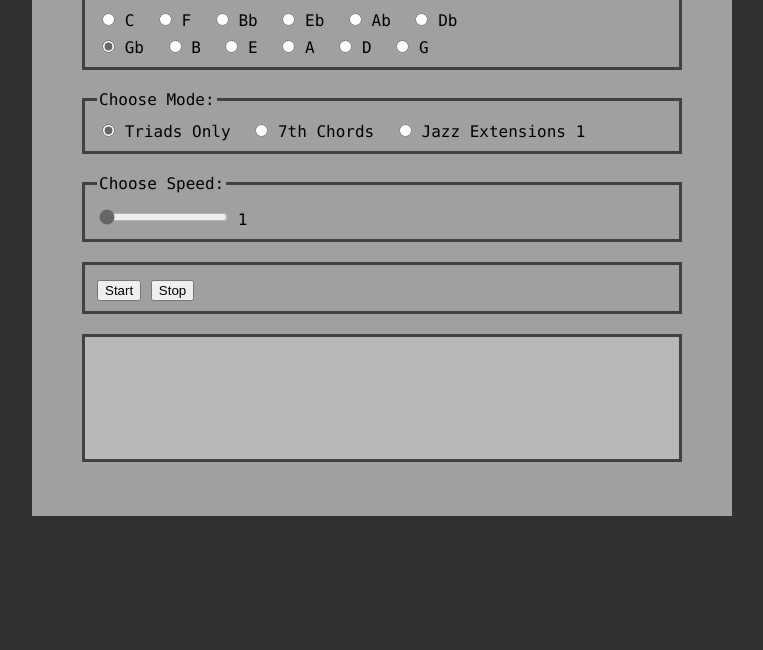
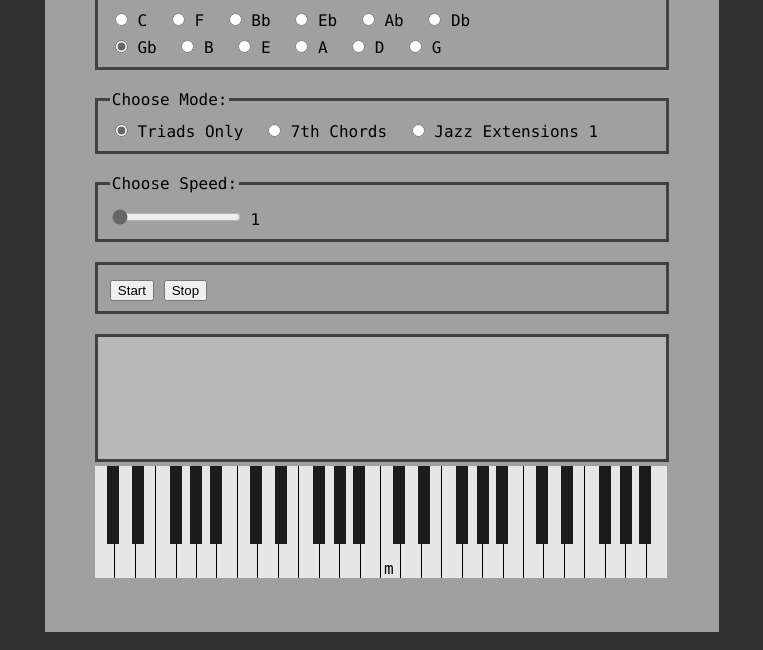
Before and after one commit to elliothogg/piano-chord-practice-tool, a plain HTML site: page index.html in a window 1280 px wide. Shown: the part 150-800 px from the top of the page, without its empty margins (258-1021 px from the left). Drawn offline with Linux system fonts and the light colour scheme.

Commit message:
added keyboard- layout ok but doesnt scale

```diff
--- a/index.html
+++ b/index.html
@@ -93,6 +93,74 @@
         </textarea>
 
 
+        <figure id="keyboard">
+            <div class="left_cluster">
+                <div class="key white_key" id="C2"></div>
+                <div class="key black_key" id="Db2"></div>
+                <div class="key white_key" id="D2"></div>
+                <div class="key black_key" id="Eb2"></div>
+                <div class="key white_key" id="E2"></div>
+            </div>
+            <div class="right_cluster">
+                <div class="key white_key" id="F2"></div>
+                <div class="key black_key" id="Gb2"></div>
+                <div class="key white_key" id="G2"></div>
+                <div class="key black_key" id="Ab2"></div>
+                <div class="key white_key" id="A2"></div>
+                <div class="key black_key" id="Bb2"></div>
+                <div class="key white_key" id="B2"></div>
+            </div>
+            <div class="left_cluster">
+                <div class="key white_key" id="C3"></div>
+                <div class="key black_key" id="Db3"></div>
+                <div class="key white_key" id="D3"></div>
+                <div class="key black_key" id="Eb3"></div>
+                <div class="key white_key" id="E3"></div>
+            </div>
+            <div class="right_cluster">
+                <div class="key white_key" id="F3"></div>
+                <div class="key black_key" id="Gb3"></div>
+                <div class="key white_key" id="G3"></div>
+                <div class="key black_key" id="Ab3"></div>
+                <div class="key white_key" id="A3"></div>
+                <div class="key black_key" id="Bb3"></div>
+                <div class="key white_key" id="B3"></div>
+            </div>
+            <div class="left_cluster">
+                <div class="key white_key" id="C4">
+                    <p>m</p>
+                </div>
+                <div class="key black_key" id="Db4"></div>
+                <div class="key white_key" id="D4"></div>
+                <div class="key black_key" id="Eb4"></div>
+                <div class="key white_key" id="E4"></div>
+            </div>
+            <div class="right_cluster">
+                <div class="key white_key" id="F4"></div>
+                <div class="key black_key" id="Gb4"></div>
+                <div class="key white_key" id="G4"></div>
+                <div class="key black_key" id="Ab4"></div>
+                <div class="key white_key" id="A4"></div>
+                <div class="key black_key" id="Bb4"></div>
+                <div class="key white_key" id="B4"></div>
+            </div>
+                <div class="left_cluster">
+                <div class="key white_key" id="C5"></div>
+                <div class="key black_key" id="Db5"></div>
+                <div class="key white_key" id="D5"></div>
+                <div class="key black_key" id="Eb5"></div>
+                <div class="key white_key" id="E5"></div>
+            </div>
+            <div class="right_cluster">
+                <div class="key white_key" id="F5"></div>
+                <div class="key black_key" id="Gb5"></div>
+                <div class="key white_key" id="G5"></div>
+                <div class="key black_key" id="Ab5"></div>
+                <div class="key white_key" id="A5"></div>
+                <div class="key black_key" id="Bb5"></div>
+                <div class="key white_key" id="B5"></div>
+            </div>
+        </figure>
 
     </main>
 
--- a/styles/style.css
+++ b/styles/style.css
@@ -1,5 +1,10 @@
+:root {
+  --key_width: calc(100%/28);
+  --half_key_width: calc(100%/52);
+}
+
 body {
-  max-width: 700px;
+  max-width: 70ch;
   margin: auto;
   background-color: rgb(49, 49, 49);
   font-family: "Lucida Console", Courier, monospace;
@@ -67,3 +72,93 @@ input {
   margin-right: 0;
   margin-top: 10px;
 }
+
+#speed {
+  max-width: 100%;
+}
+
+#keyboard {
+  max-width: 100%;
+  position: relative;
+  margin: 0;
+  padding: 0;
+  height: 7rem;
+  display: inline-flex;
+  background-color: #e6e6e6;
+}
+
+.key {
+  padding: 0;
+  margin: 0;
+  width: 20.438px;
+  height: 100%;
+  display:inline-block;
+  box-sizing: border-box;
+}
+
+.key:hover {
+  background-color: red;
+}
+
+#keyboard :last-child :last-child {
+  border-right: 0;
+}
+
+/* number of white keys = 28  */
+.white_key {
+  background-color: #e6e6e6;
+  border: 0;
+  border-right: 0.5px;
+  border-style: solid;
+  border-color: black;
+
+}
+
+/* number of black keys = 20  */
+.black_key {
+  width: 12px;
+  background-color: #1b1b1b;
+  max-height: 70%;
+  position: absolute;
+}
+
+.left_cluster {
+  display: inline-flex;
+  position: relative;
+}
+
+.right_cluster {
+  display: inline-flex;
+  position: relative;
+}
+
+.left_cluster :nth-child(2) {
+  left: 20%;
+}
+
+.left_cluster :nth-child(4) {
+  left: 60%;
+}
+
+.right_cluster :nth-child(2) {
+  left: 17%;
+}
+
+.right_cluster :nth-child(4) {
+  left: 42%;
+}
+
+.right_cluster :nth-child(6) {
+  left: 66%;
+}
+
+.right_cluster {
+  display: inline-flex;
+}
+
+#C4 p {
+  margin: 0;
+  position: absolute;
+  bottom: 0%;
+  left: 5%;
+}
```
